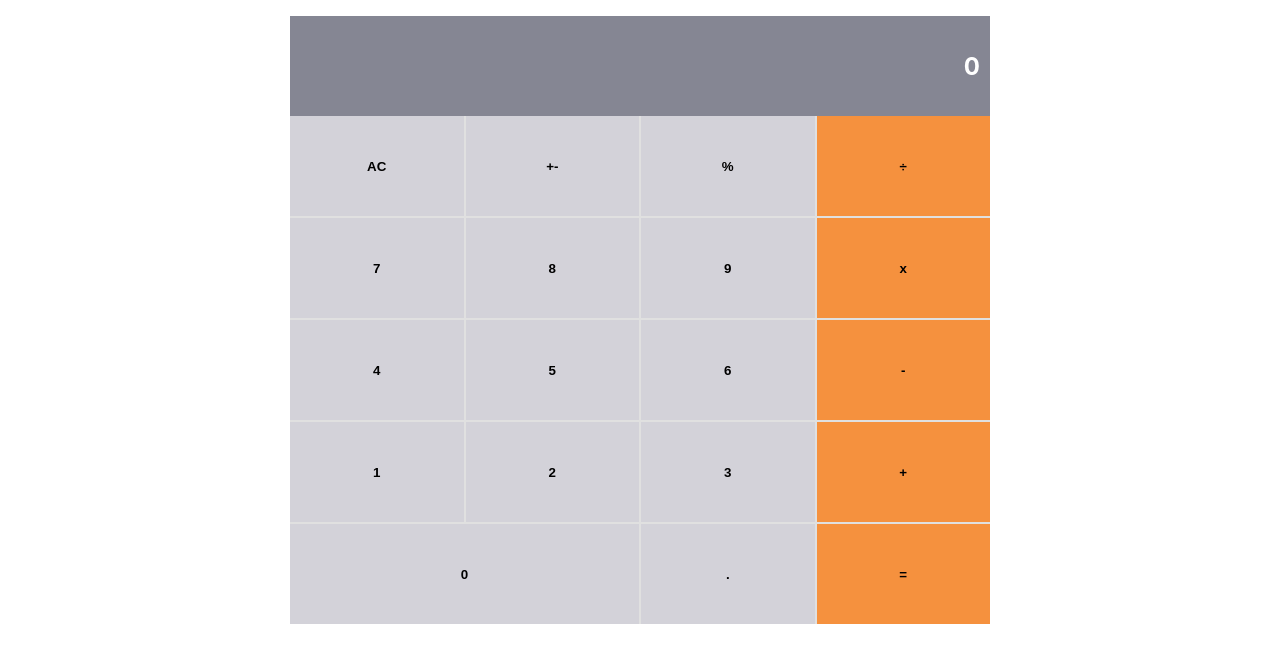
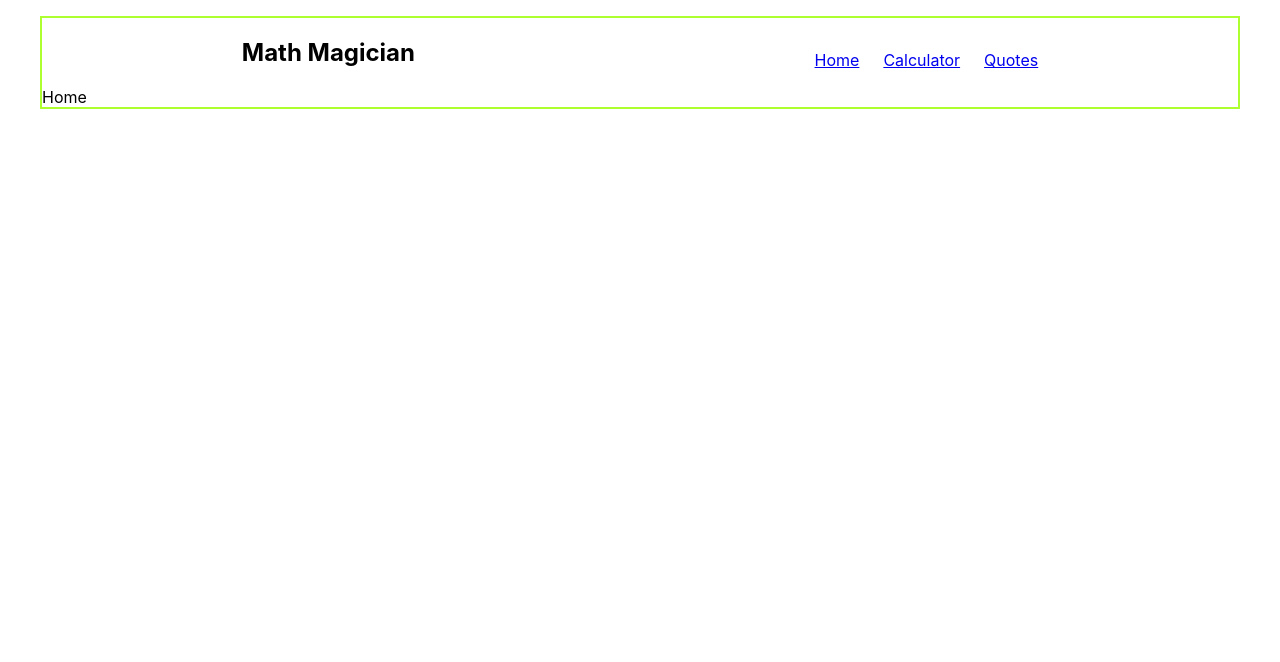
Before and after one commit to ndikumanaisaie/math-magician, a React (Create React App) app: page / in a window 1280 px wide. Shown: the top 662 px of the page. Built offline with nearby package versions, Linux system fonts and the light colour scheme.

Commit message:
Add styles for head component

```diff
--- a/package.json
+++ b/package.json
@@ -9,6 +9,8 @@
     "prop-types": "^15.8.1",
     "react": "^18.2.0",
     "react-dom": "^18.2.0",
+    "react-router": "^6.4.2",
+    "react-router-dom": "^6.4.2",
     "react-scripts": "^5.0.1"
   },
   "scripts": {
--- a/public/index.html
+++ b/public/index.html
@@ -9,12 +9,6 @@
       name="description"
       content="Web site created using create-react-app"
     />
-    <link rel="apple-touch-icon" href="%PUBLIC_URL%/logo192.png" />
-    <!--
-      manifest.json provides metadata used when your web app is installed on a
-      user's mobile device or desktop. See https://developers.google.com/web/fundamentals/web-app-manifest/
-    -->
-    <link rel="manifest" href="%PUBLIC_URL%/manifest.json" />
     <!--
       Notice the use of %PUBLIC_URL% in the tags above.
       It will be replaced with the URL of the `public` folder during the build.
--- a/src/assets/styles/styles.css
+++ b/src/assets/styles/styles.css
@@ -76,3 +76,20 @@ button:hover {
 .zero {
   grid-column: 1 / 3;
 }
+
+.main-container {
+  width: 1200px;
+  margin: 1rem auto;
+  border: 2px solid greenyellow;
+}
+
+.nav-bar {
+  display: flex;
+  justify-content: space-around;
+}
+
+.nav {
+  display: flex;
+  gap: 24px;
+  margin-top: 2rem;
+}
--- a/src/components/App.jsx
+++ b/src/components/App.jsx
@@ -1,9 +1,18 @@
 import React from 'react';
-import Calculator from './Calculator';
+import { Routes, Route } from 'react-router-dom';
+import Calculator from '../pages/Calculator';
+import Home from '../pages/Home';
+import Quotes from '../pages/Quotes';
+import Header from './Header';
 
 const App = () => (
-  <div>
-    <Calculator />
+  <div className="main-container">
+    <Header />
+    <Routes>
+      <Route path="/" element={<Home />} />
+      <Route path="/calculator" element={<Calculator />} />
+      <Route path="/quotes" element={<Quotes />} />
+    </Routes>
   </div>
 );
 
--- /dev/null
+++ b/src/components/Header.jsx
@@ -0,0 +1,15 @@
+import React from 'react';
+import { Link } from 'react-router-dom';
+
+const Header = () => (
+  <div className="nav-bar">
+    <h2>Math Magician</h2>
+    <div className="nav">
+      <Link to="/">Home</Link>
+      <Link to="calculator">Calculator</Link>
+      <Link to="quotes">Quotes</Link>
+    </div>
+  </div>
+);
+
+export default Header;
--- a/src/index.js
+++ b/src/index.js
@@ -1,4 +1,5 @@
 import React from 'react';
+import { BrowserRouter as Router } from 'react-router-dom';
 import ReactDOM from 'react-dom/client';
 import './assets/styles/styles.css';
 import App from './components/App';
@@ -7,7 +8,9 @@ import reportWebVitals from './reportWebVitals';
 const root = ReactDOM.createRoot(document.getElementById('root'));
 root.render(
   <React.StrictMode>
-    <App />
+    <Router>
+      <App />
+    </Router>
   </React.StrictMode>,
 );
 
--- a/src/components/Calculator.jsx
+++ b/src/pages/Calculator.jsx
@@ -2,7 +2,7 @@
 /* eslint-disable react/prefer-stateless-function */
 import React, { useState } from 'react';
 import btnValues from '../utilities/util';
-import Screen from './Screen';
+import Screen from '../components/Screen';
 import calculate from '../logic/calculate';
 
 const Calculator = () => {
--- /dev/null
+++ b/src/pages/Home.jsx
@@ -0,0 +1,7 @@
+import React from 'react';
+
+const Home = () => (
+  <div>Home</div>
+);
+
+export default Home;
--- /dev/null
+++ b/src/pages/Quotes.jsx
@@ -0,0 +1,7 @@
+import React from 'react';
+
+const Quotes = () => (
+  <div>Quotes</div>
+);
+
+export default Quotes;
```
Also changed, not shown: public/manifest.json (deleted), public/robots.txt (deleted), 1 other file (tests, documents, lock files or other folders).
